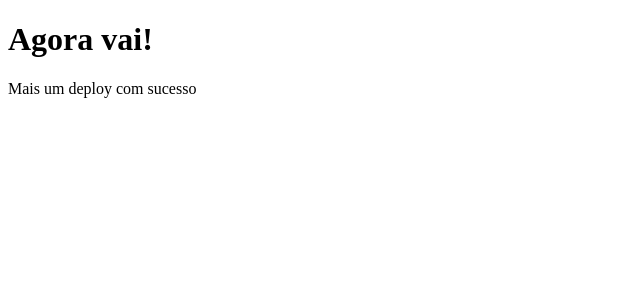
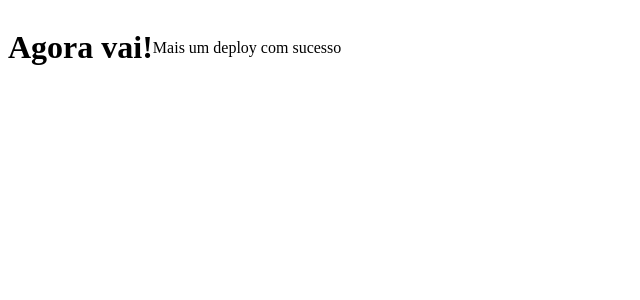
Before and after one commit to marcusnmoreira/clone-tabnews, a Next.js app: page / in a window 1280 px wide. Shown: the top 300 px of the page, without its empty margins (0-640 px from the left). Built offline with nearby package versions, Linux system fonts and the light colour scheme.

Commit message:
modifica estilização pages

```diff
--- a/pages/index.js
+++ b/pages/index.js
@@ -1,9 +1,14 @@
 function Home () {
+    const containerStyle = {
+        display: 'flex',
+        alignItems: 'center',
+    };
+
     return (
-        <>
+        <div style={containerStyle}>
             <h1>Agora vai!</h1>
             <p>Mais um deploy com sucesso</p>
-        </>
+        </div>
     )
 
 }
```
